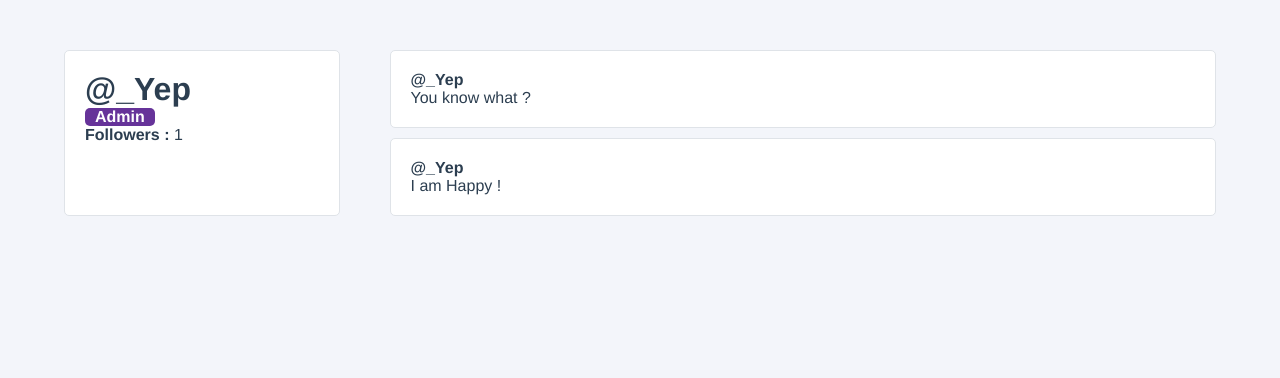
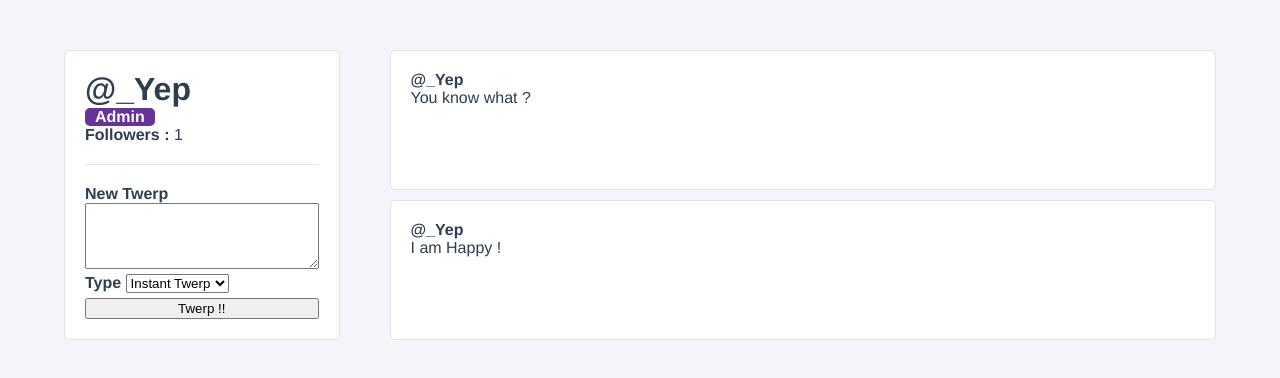
Before and after one commit to EvilYep/Tuto-Vue3, a Vue app: page / in a window 1280 px wide. Shown: the top 378 px of the page. Built offline with nearby package versions, Linux system fonts and the light colour scheme.

Commit message:
:envelope: forms & inputs

```diff
--- a/src/components/UserProfile.vue
+++ b/src/components/UserProfile.vue
@@ -1,5 +1,6 @@
 <template>
     <div class="user-profile">
+
         <div class="user-profile_user-panel">
             <h1 class="user-profile_username">@{{ user.username }}</h1>
             <div class="user-profile_admin-badge" v-if="user.isAdmin">
@@ -8,7 +9,32 @@
             <div class="user-profile_followers-count">
                 <strong>Followers :</strong> {{ followersCount }}
             </div>
+
+            <form class="user-profile_create-twerp" @submit.prevent="createNewTwerp">
+
+                <label for="newTwerp"><strong>New Twerp</strong></label>
+                <textarea name="newTwerp" id="newTwerp" rows="4" v-model="newTwerpContent"></textarea>
+
+                <div class="user-profile_create-twerp-type">
+                    <label for="newTwerpType"><strong>Type </strong></label>
+                    <select name="newTwerpType" id="newTwerpType" v-model="selectedTwerpType">
+                        <option
+                            v-for="(option, index) in twerpTypes"
+                            :value="option.value"
+                            :key="index"
+                        >
+                            {{ option.name }}
+                        </option>
+                    </select>
+
+                </div>
+
+                <button>
+                    Twerp !!
+                </button>
+            </form>
         </div>
+
         <div class="user-profile_twerps-wrapper">
             <twerp-item
                 v-for="twerp in user.twerps"
@@ -33,6 +59,12 @@ export default {
 
     data() {
         return {
+            newTwerpContent: '',
+            selectedTwerpType: 'instant',
+            twerpTypes: [
+                { value: 'draft', name: 'Draft'},
+                { value: 'instant', name: 'Instant Twerp'},
+            ],
             followersCount: 0,
             user: {
                 id: 1,
@@ -69,6 +101,15 @@ export default {
         },
         toggleFavourite(id) {
             console.log(`Favourited Twerp #${id}`);
+        },
+        createNewTwerp() {
+            if(this.newTwerpContent && this.selectedTwerpType !== 'draft') {
+                this.user.twerps.push({
+                    id: this.user.twerps.length + 1,
+                    content: this.newTwerpContent
+                });
+                this.newTwerpContent = '';
+            }
         }
     },
 
@@ -113,4 +154,19 @@ h1.user-profile_username {
     gap: 10px;
 }
 
+.user-profile_followers-count {
+    padding-bottom: 20px;
+}
+
+.user-profile_create-twerp {
+    border-top: 1px solid #dfe3e8;
+    padding-top: 20px;
+    display: flex;
+    flex-direction: column;
+}
+
+.user-profile_create-twerp-type{
+    padding-top: 5px;
+    padding-bottom: 5px;
+}
 </style>
```
